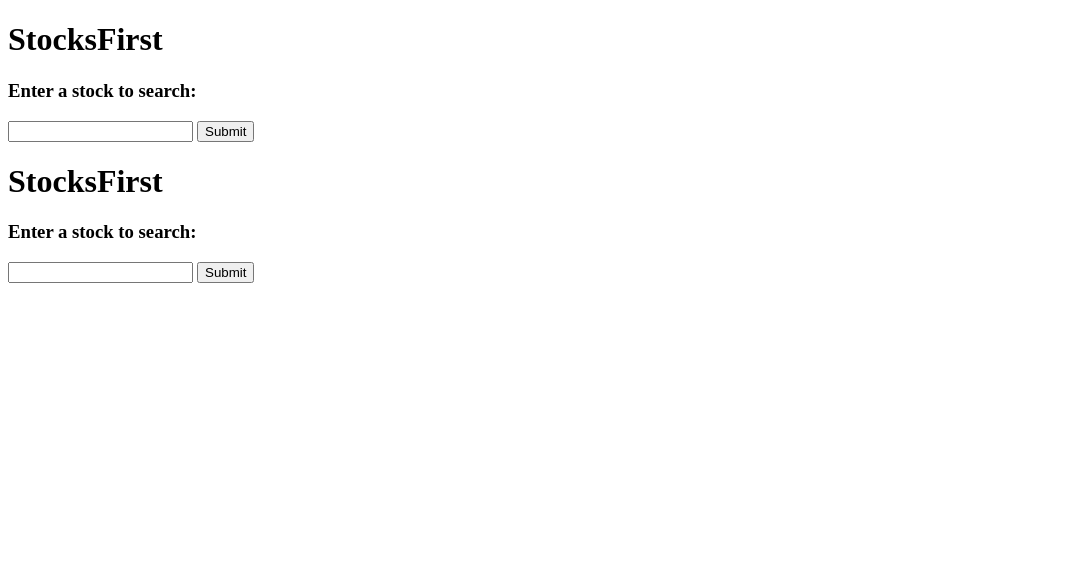
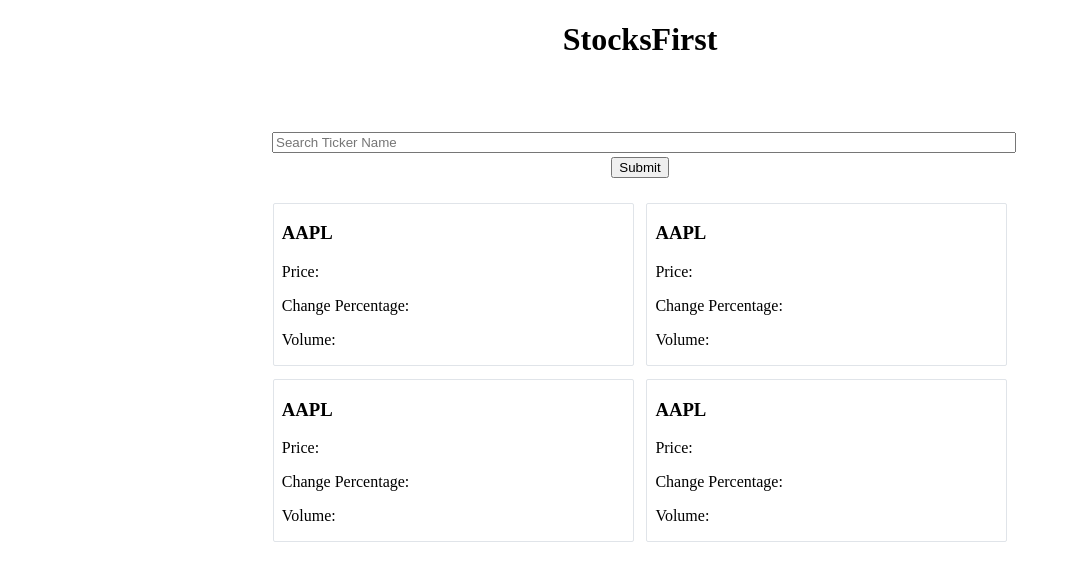
Before and after one commit to Tristochi/StockInfo, a plain HTML site: page frontend/index.html in a window 1280 px wide. Shown: the whole page, without its empty margins (0-1071 px from the left). Drawn offline with Linux system fonts and the light colour scheme.

Commit message:
Changes layout of landing page and adds some functionality to front end. Starts implementing top performer widget.

```diff
--- a/frontend/index.html
+++ b/frontend/index.html
@@ -3,23 +3,74 @@
 <head>
     <meta charset="UTF-8">
     <meta name="viewport" content="width=device-width, initial-scale=1.0">
+    <link rel="stylesheet" href="styles.css">
     <title>StocksFirst</title>
 </head>
 <body>
     <h1>StocksFirst</h1>
-    <div>
-        <h3>Enter a stock to search: </h3>
-        <input type="text" id="ticker-search">
-        <button onclick="searchTicker()">Submit</button>
-    </div>
-    <div id="result-container">
-    </div>
-    <div id="history-container">
-
+    <div class="container">
+        <div class="search-div">
+            <input type="text" id="ticker-search" placeholder="Search Ticker Name">
+            <button onclick="searchTicker()">Submit</button>
+        </div>
+        <div class="tile-container">
+            <div class="row-one">
+                <div class="tile" id="result-container">
+                    <h3>AAPL</h3>
+                    <p>Price: </p>
+                    <p>Change Percentage: </p>
+                    <p>Volume: </p>
+                </div>
+                <div class="tile" id="best-performer-2">
+                    <h3>AAPL</h3>
+                    <p>Price: </p>
+                    <p>Change Percentage: </p>
+                    <p>Volume: </p>
+                </div>
+            </div>
+            <div class="row-two">
+                <div class="tile" id="best-performer-3">
+                    <h3>AAPL</h3>
+                    <p>Price: </p>
+                    <p>Change Percentage: </p>
+                    <p>Volume: </p>
+                </div>
+                <div class="tile" id="best-performer-4">
+                    <h3>AAPL</h3>
+                    <p>Price: </p>
+                    <p>Change Percentage: </p>
+                    <p>Volume: </p>
+                </div>
+            </div>
     </div>
 </body>
 <script>
     var xhr = null;
+
+    //This adds an event listener to all of my tiles
+    var selectedTile = new Array();
+    const tileList = document.querySelectorAll(".tile");
+    tileList.forEach(function(tile) {
+
+        tile.addEventListener("click", function() {
+            if(tile.style.backgroundColor == 'lightblue') {
+                tile.style.backgroundColor = 'white';
+            } else {
+                //Deselect any other tile.
+                tileList.forEach(function(tile) {
+                    tile.style.backgroundColor = 'white';
+                })
+                //select current tile
+                tile.style.backgroundColor = 'lightblue';
+            }
+        })
+    });
+
+    document.getElementById("ticker-search").addEventListener("keyup", function(event) {
+        if(event.keyCode == 13) {
+            searchTicker()
+        }
+    });
 
     getXmlHttpRequestObject = function() {
         if(!xhr){
@@ -51,10 +102,11 @@
     };
 
     function searchTickerCallback(){
+        console.log("We are in the callback");
         if(xhr.readyState == 4 && xhr.status == 200) {
             console.log("Search response received.");
             resultDiv = document.getElementById('result-container');
-            resultDiv.innerHTML = xhr.responseText;
+            resultDiv.innerHTML = `<p>${xhr.responseText}</p>`;
         }
     }
 
--- /dev/null
+++ b/frontend/styles.css
@@ -0,0 +1,83 @@
+@media (min-width: 800px) {
+    .container {
+        max-width: 760px;
+    }
+}
+
+
+body {
+    margin: 0;
+}
+
+h1 {
+    text-align: center;
+}
+
+.container {
+     /*background-color: lightblue; */
+    padding: 2.5rem;
+    width: 80%;
+    margin-left: auto;
+    margin-right: auto;
+}
+.search-div {
+   /* background-color: grey; */
+    margin: 0 auto;
+    padding: .75rem;
+
+}
+
+.tile-container {
+    margin: .4rem;
+    /* background-color: grey; */
+}
+
+.row-one {
+    display: flex;
+    justify-content: space-between;
+}
+
+.tile {
+    border: 1px;
+    border-style: solid;
+    /* border-color: rgb(217, 221, 225); */
+    border-color: rgb(224, 228, 233);
+    border-radius: 2px;
+}
+.row-one .tile{
+    background-color: white;
+    flex: 1;
+    width: 35%;
+    margin: .4rem;
+    padding: 0 .5rem;
+}
+
+.row-two {
+    display: flex;
+    justify-content: space-between;
+}
+
+.row-two .tile{
+    flex: 1;
+    width: 35%;
+    background-color: white;
+    margin: .4rem;
+    padding: 0 .5rem;
+}
+
+#ticker-search {
+    width: 100%;
+    display: block;
+
+}
+
+input {
+    margin: 0;
+}
+
+button {
+    display: block;
+    margin-top: .25rem;
+    margin-left: auto;
+    margin-right: auto;
+}
```
Also changed, not shown: 2 other files.
